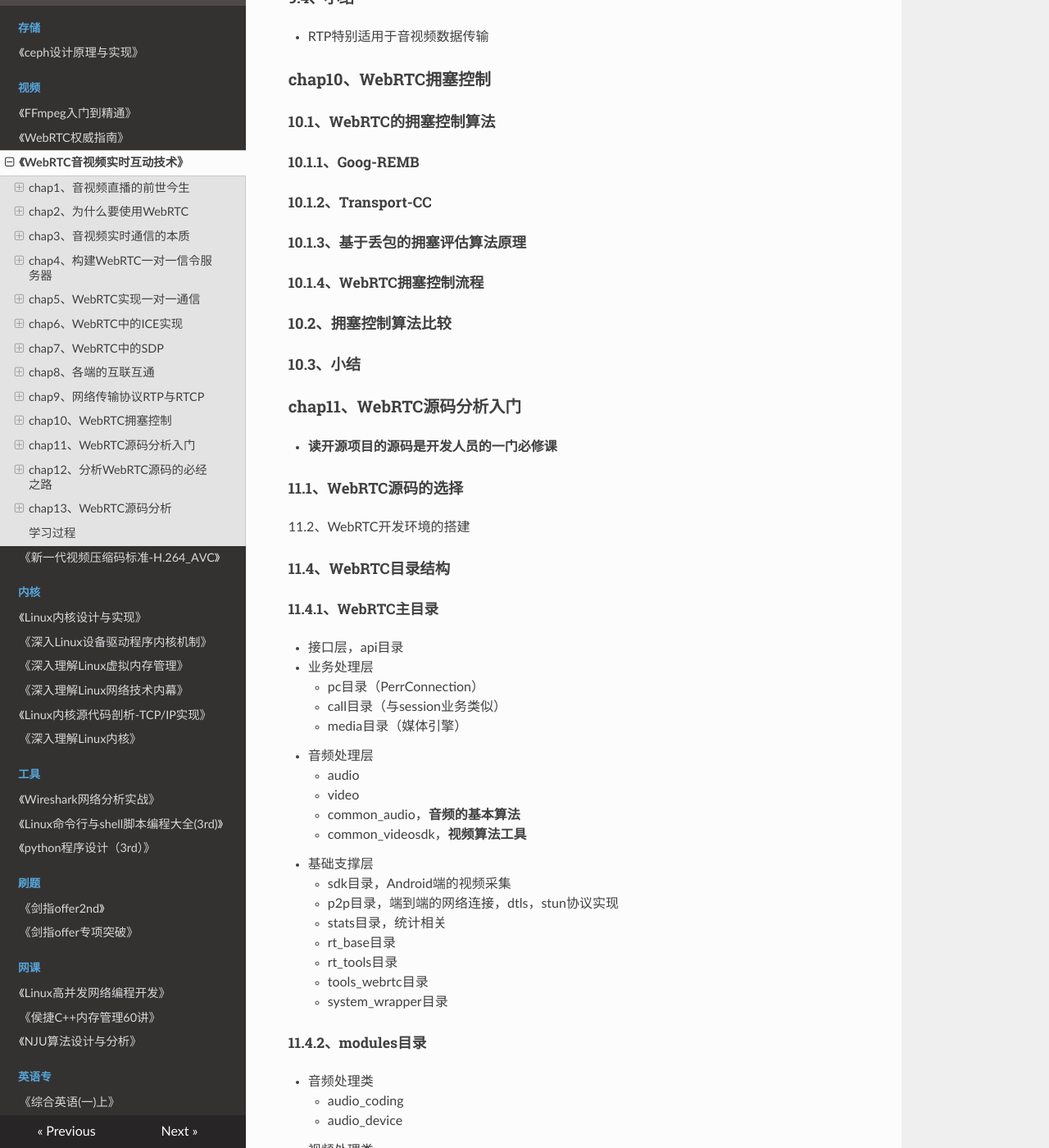
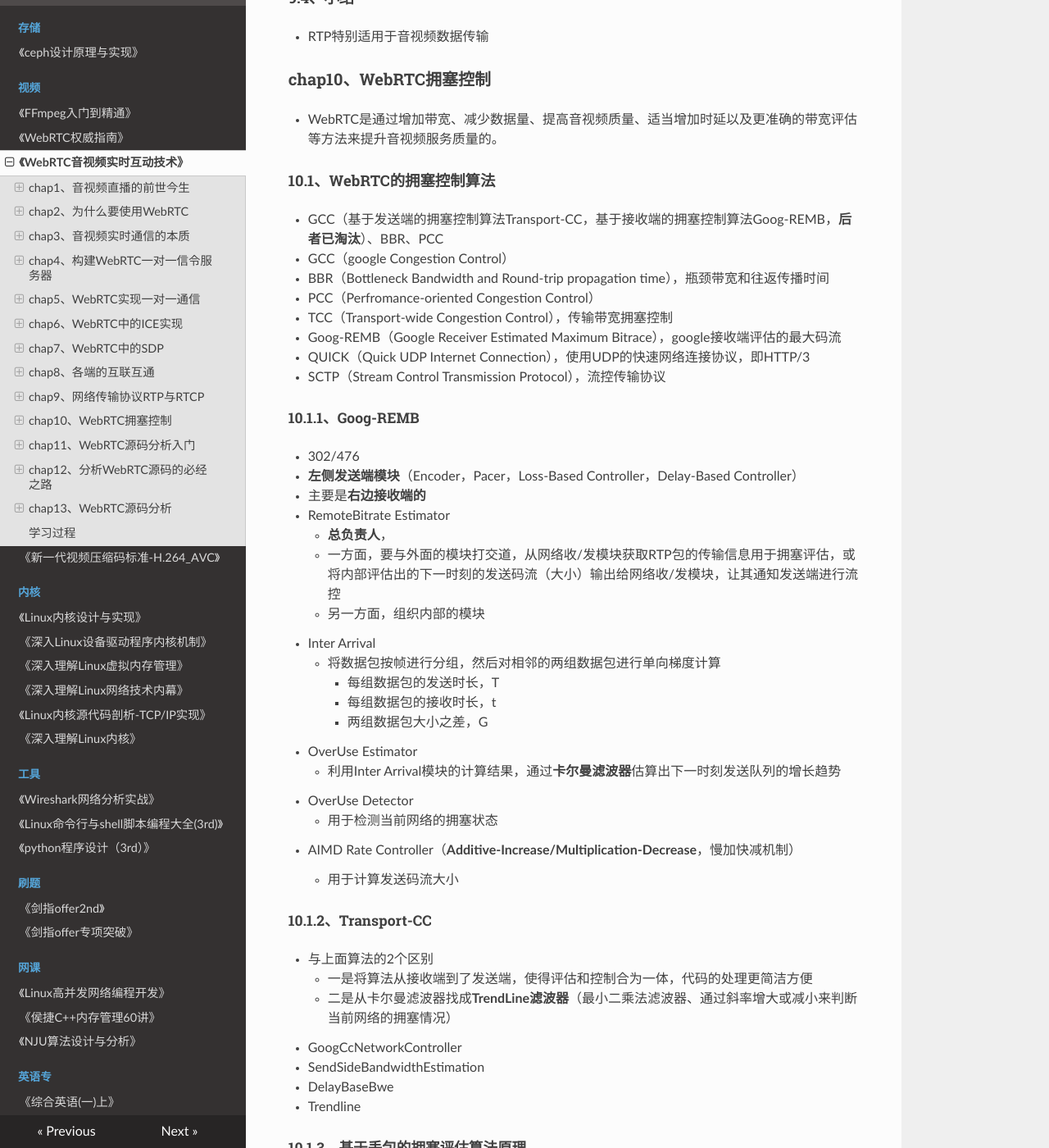
Before and after one commit to wolflion/booknotes, an MkDocs documentation site: the page built from docs/14video/WebRTC音视频实时互动技术.md, in a window 1280 px wide and 1400 px high, scrolled down 7399 px. Shown: the whole window at 82% size. Built offline with MkDocs 1.6.1, drawn with Linux system fonts in a browser that asks for light colours; nearby versions of some CDN libraries; some of the changed text lies outside the part shown.

Commit message:
Update WebRTC音视频实时互动技术.md

```diff
--- a/docs/14video/WebRTC音视频实时互动技术.md
+++ b/docs/14video/WebRTC音视频实时互动技术.md
@@ -291,17 +291,79 @@
 
 ### chap10、WebRTC拥塞控制
 
++ WebRTC是通过增加带宽、减少数据量、提高音视频质量、适当增加时延以及更准确的带宽评估等方法来提升音视频服务质量的。
+
 #### 10.1、WebRTC的拥塞控制算法
+
++ GCC（基于发送端的拥塞控制算法Transport-CC，基于接收端的拥塞控制算法Goog-REMB，**后者已淘汰**）、BBR、PCC
++ GCC（google Congestion Control）
++ BBR（Bottleneck Bandwidth and Round-trip propagation time），瓶颈带宽和往返传播时间
++ PCC（Perfromance-oriented Congestion Control）
++ TCC（Transport-wide Congestion Control），传输带宽拥塞控制
++ Goog-REMB（Google Receiver Estimated Maximum Bitrace），google接收端评估的最大码流
++ QUICK（Quick UDP Internet Connection），使用UDP的快速网络连接协议，即HTTP/3
++ SCTP（Stream Control Transmission Protocol），流控传输协议
 
 ##### 10.1.1、Goog-REMB
 
++ 302/476
++ **左侧发送端模块**（Encoder，Pacer，Loss-Based Controller，Delay-Based Controller）
++ 主要是**右边接收端的**
++ RemoteBitrate Estimator
+  + **总负责人**，
+  + 一方面，要与外面的模块打交道，从网络收/发模块获取RTP包的传输信息用于拥塞评估，或将内部评估出的下一时刻的发送码流（大小）输出给网络收/发模块，让其通知发送端进行流控
+  + 另一方面，组织内部的模块
++ Inter Arrival
+  + 将数据包按帧进行分组，然后对相邻的两组数据包进行单向梯度计算
+    + 每组数据包的发送时长，T
+    + 每组数据包的接收时长，t
+    + 两组数据包大小之差，G
++ OverUse Estimator
+  + 利用Inter Arrival模块的计算结果，通过**卡尔曼滤波器**估算出下一时刻发送队列的增长趋势
++ OverUse Detector
+  + 用于检测当前网络的拥塞状态
++ AIMD Rate Controller（**Additive-Increase/Multiplication-Decrease**，慢加快减机制）
+  + 用于计算发送码流大小
+
 ##### 10.1.2、Transport-CC
+
++ 与上面算法的2个区别
+  + 一是将算法从接收端到了发送端，使得评估和控制合为一体，代码的处理更简洁方便
+  + 二是从卡尔曼滤波器找成**TrendLine滤波器**（最小二乘法滤波器、通过斜率增大或减小来判断当前网络的拥塞情况）
++ GoogCcNetworkController
++ SendSideBandwidthEstimation
++ DelayBaseBwe
++ Trendline
 
 ##### 10.1.3、基于丢包的拥塞评估算法原理
 
++ `SendSideBandwidthEstimation::UpdateEstimate`
+  + 丢包低于2%，码率可以增加，一般增加8%
+  + 丢包在2%-10%，码率不变
+  + 丢包在10%，码率要降低（1-0.5*丢包率）乘 当前码率
+
 ##### 10.1.4、WebRTC拥塞控制流程
 
++ 发送端启动时设置一个初始带宽
++ 发送模块将音视频数据发送给远端
++ 远端收到后，定期向发送端反馈RTCP报文
++ 当发送端的接收模块收到RTCP反馈报文后，将数据交由RTCP解析模块进行解析，解析后的数据再交由**拥塞评估模块**（Transport-CC）计算
++ 有了评估带宽，一方面通知编码器，让编码器控制其码流大小，另一方面告之Pacer模块，控制码流的发送速度
++ 两方面的限制，最终发送码流不会超过带宽的估算值
+
 #### 10.2、拥塞控制算法比较
+
++ RMCAT（RTP Media Congestion Avoidance Techniques），
++ NADA（Network Assisted Dynamic Adaptation），思科
++ SCReAM（Self Clocked Rate Adaptation for Multimedia），爱立信
+
+##### 10.2.1、拥塞控制的准确性
+
+##### 10.2.2、与TCP连接并存时的公平性
+
+##### 10.2.3、同种类型连接的公平性
+
+##### 10.2.4、拥塞控制算法在丢包情况下的表现
 
 #### 10.3、小结
 
```
